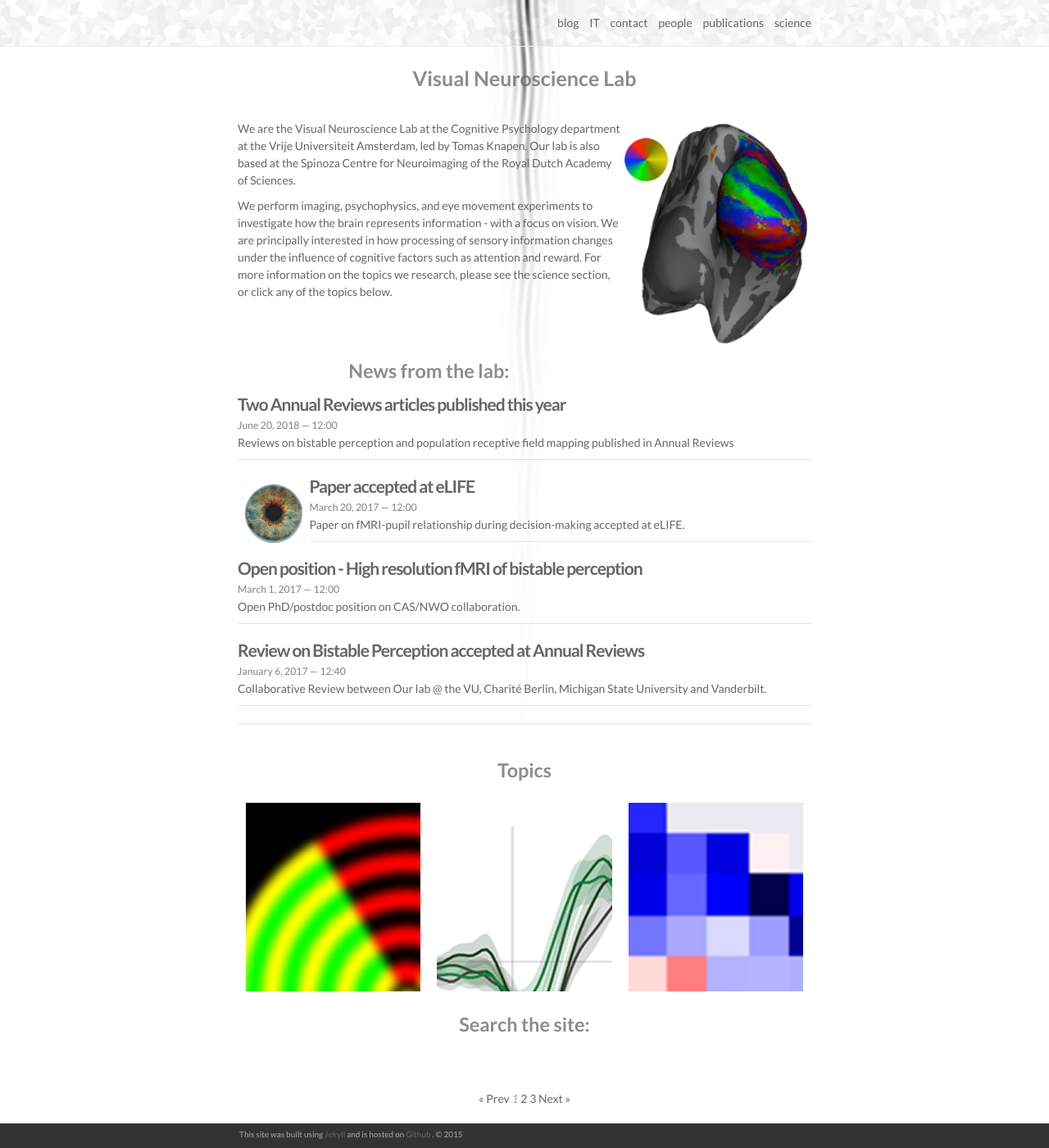
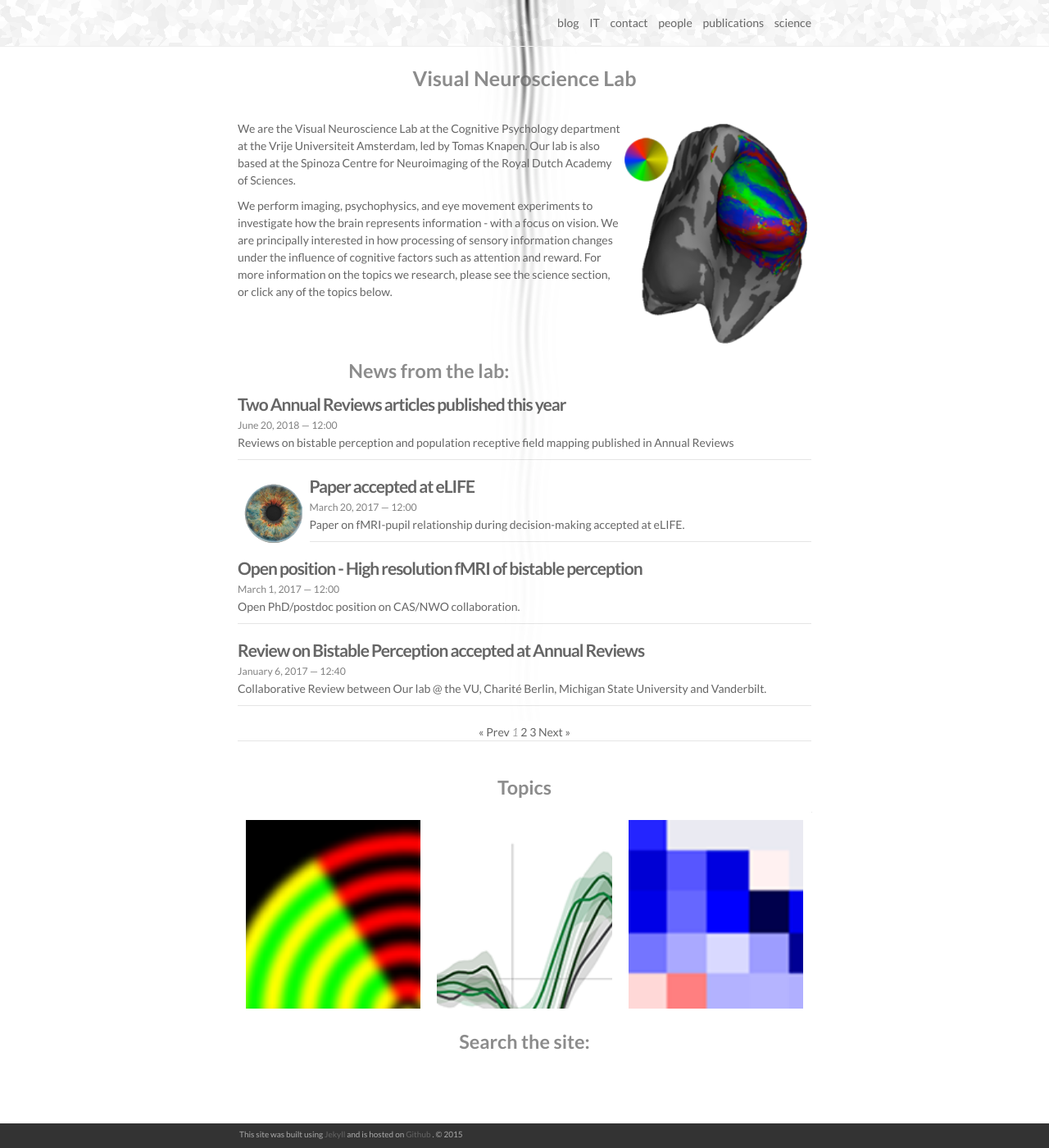
Before and after one commit to tknapen/tknapen.github.io, a Jekyll site: the page built from index.html, in a window 1280 px wide and 1400 px high, scrolled down 60 px. Shown: the whole window at 82% size. Built offline with Jekyll 4.4.1, drawn with Linux system fonts in a browser that asks for light colours; nearby versions of some CDN libraries; the list of posts is cut into pages by our own code; comment, search, counter and statistics services are not loaded.

```diff
--- a/_sass/_layout.scss
+++ b/_sass/_layout.scss
@@ -96,8 +96,8 @@
 max-width: -webkit-calc(800px - (#{$horizontal-spacing-unit} * 2));
 text-align: center;
 width: 100%;
-position: fixed;
-bottom: 50px;
+/*position: fixed;*/
+/*bottom: 50px;*/
 }
 .paginationicon {
 font-size: 50px;
```
